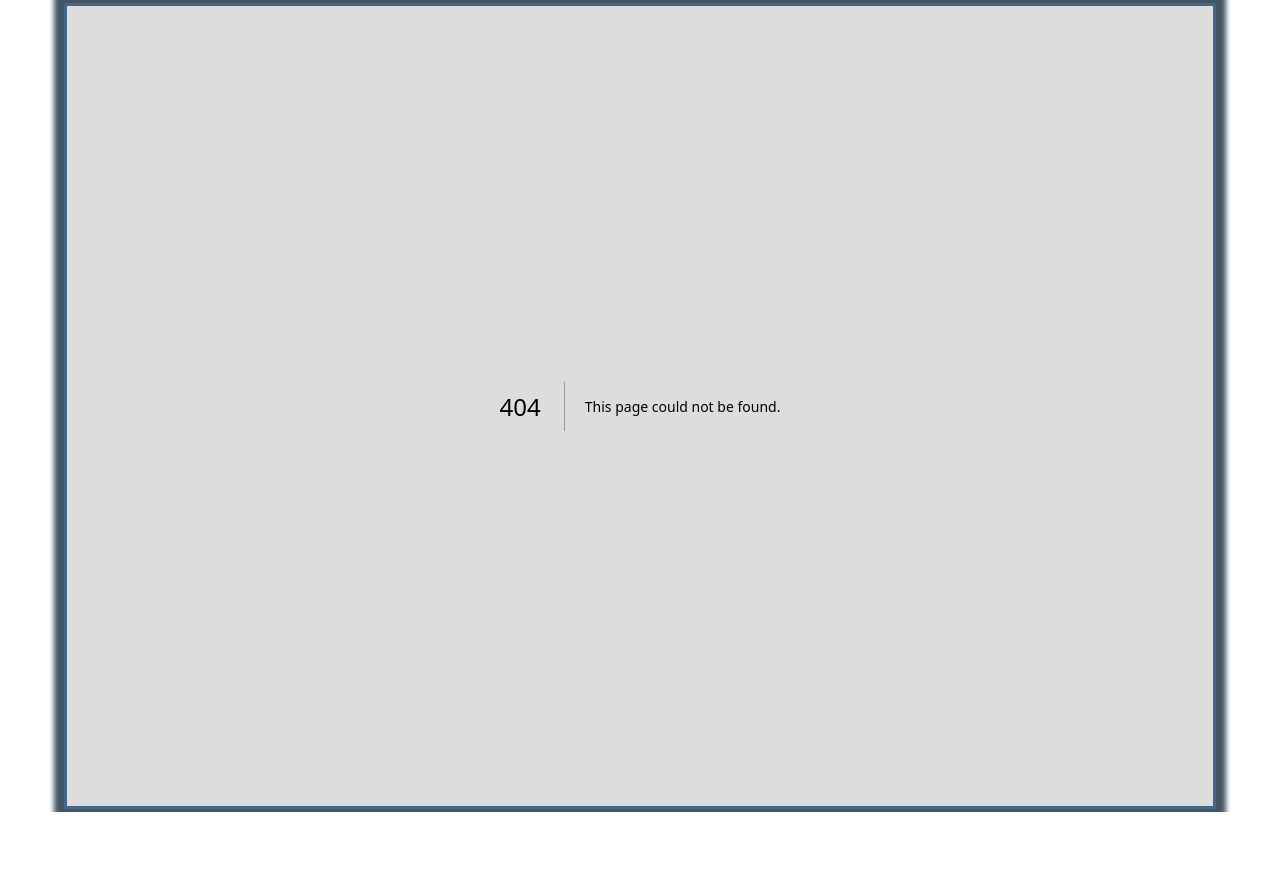
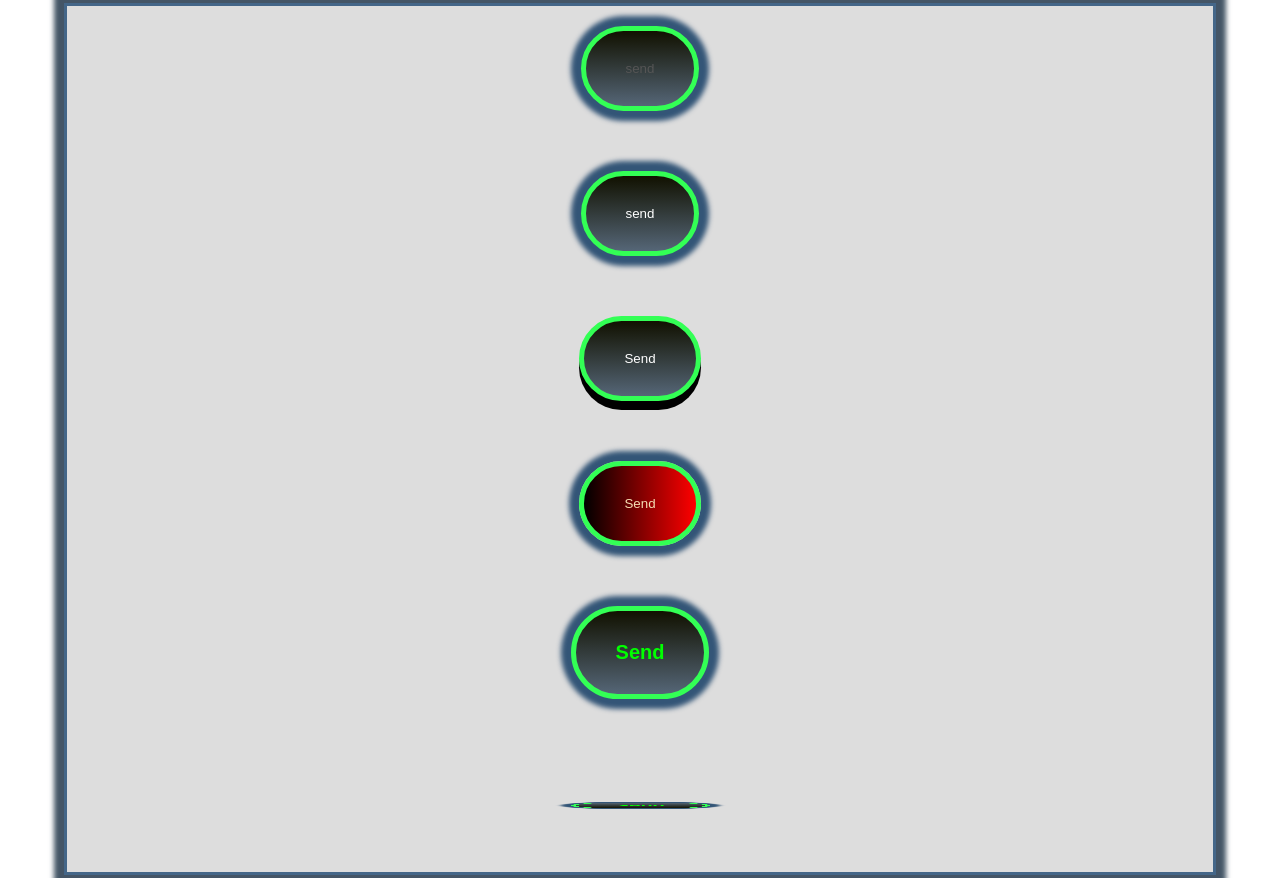
Before and after one commit to ashrafabusunaina1986/nextlearn12, a Next.js app: page /Buttons in a window 1280 px wide. Before the commit this address had no page. Before the commit the page ends 812 px from the top, so only its background shows below. Built offline with nearby package versions, Linux system fonts and the light colour scheme.

Commit message:
first commit

```diff
--- a/package.json
+++ b/package.json
@@ -20,6 +20,7 @@
     "postcss": "8.4.28",
     "react": "18.2.0",
     "react-dom": "18.2.0",
+    "styled-components": "^6.0.7",
     "tailwindcss": "3.3.3",
     "typescript": "5.1.6"
   }
--- /dev/null
+++ b/src/app/Buttons/page.js
@@ -0,0 +1,44 @@
+'use client'
+import React from 'react'
+import { ThemeProvider,createGlobalStyle } from 'styled-components'
+import Button, { FancyButton ,TypeButton,Animate,ThemeButton} from '../../components/styleButton/Button'
+
+const theme={
+    dark:{
+        primary:'#000',
+        text:'#fff'
+    },
+    light:{
+        primary:'#fff',
+        text:'#000'
+    }
+}
+
+const GlobalStyle=createGlobalStyle`
+    button{
+        border-radius: 10px;
+        background: linear-gradient(to top ,#567,#110);
+        box-shadow: 0 9px 10px 9px #5ff;
+    }
+`
+function Buttons() {
+    return (
+
+        <ThemeProvider theme={theme}>
+            <GlobalStyle/>
+            <Button>send</Button>
+            <br /><br />
+            <Button variant='outline'>send</Button>
+            <br /><br />
+            <ThemeButton>Send</ThemeButton>
+            <br /><br />
+            <FancyButton>Send</FancyButton>
+            <br/><br />
+            <TypeButton>Send</TypeButton>
+            <br /><br />
+            <Animate>Send</Animate>
+        </ThemeProvider>
+    )
+}
+
+export default Buttons
--- a/src/app/page.tsx
+++ b/src/app/page.tsx
@@ -17,6 +17,11 @@ const shapes=[
     id:3,
     title:"Data entry 2",
     url:"/data_entry2"
+  },
+  {
+    id:4,
+    title:"Style components",
+    url:"/Buttons"
   }
 ]
 
--- /dev/null
+++ b/src/components/styleButton/Button.js
@@ -0,0 +1,4 @@
+import {StyledButton ,FancyButton,TypeButton,Animate,ThemeButton} from "../../styledComponents/button/Button.styled";
+
+export default StyledButton
+export {FancyButton,TypeButton,Animate,ThemeButton}
--- /dev/null
+++ b/src/styledComponents/button/Button.styled.js
@@ -0,0 +1,46 @@
+import styled, { keyframes } from 'styled-components'
+
+export const StyledButton = styled.button`
+    border: 5px solid #3f5;
+    box-shadow: 0 0 5px 10px #357;
+    background-color:${(props) => props.variant === 'outline' ? '#555' : 'white'};
+    margin: 20px ;
+    padding: 30px 40px;
+    border-radius: 50px;
+    color:${(props) => props.variant === 'outline' ? 'white' : '#555'};
+`
+
+
+export const FancyButton = styled(StyledButton)`
+    background: linear-gradient(to left ,red,black);
+    color: wheat;
+`
+
+export const TypeButton = styled(StyledButton).attrs({
+    type: 'submit'
+})`
+background-color:#f6e;
+color:#0f0;
+font-weight: bold;
+font-size: 20px;
+&:hover{
+    background-color:#3e4;
+    box-shadow:0 9px #567;
+    color:black;
+}
+`
+
+const rotate = keyframes`
+from{transform:rotate(0deg)}
+to{transform:rotateX(360deg)}
+`
+
+export const Animate=styled(TypeButton)`
+animation: ${rotate} 2s infinite linear;
+`
+
+export const ThemeButton=styled(StyledButton)`
+    background-color: ${(props)=> props.theme.dark.primary};
+    color: ${(props)=>props.theme.dark.text};
+    box-shadow: 0 9px ${(props)=>props.theme.dark.primary};
+`
```
Also changed, not shown: src/components/dataEntry2/form/Form.js (+47 -17 lines), 1 other file (tests, documents, lock files or other folders).
